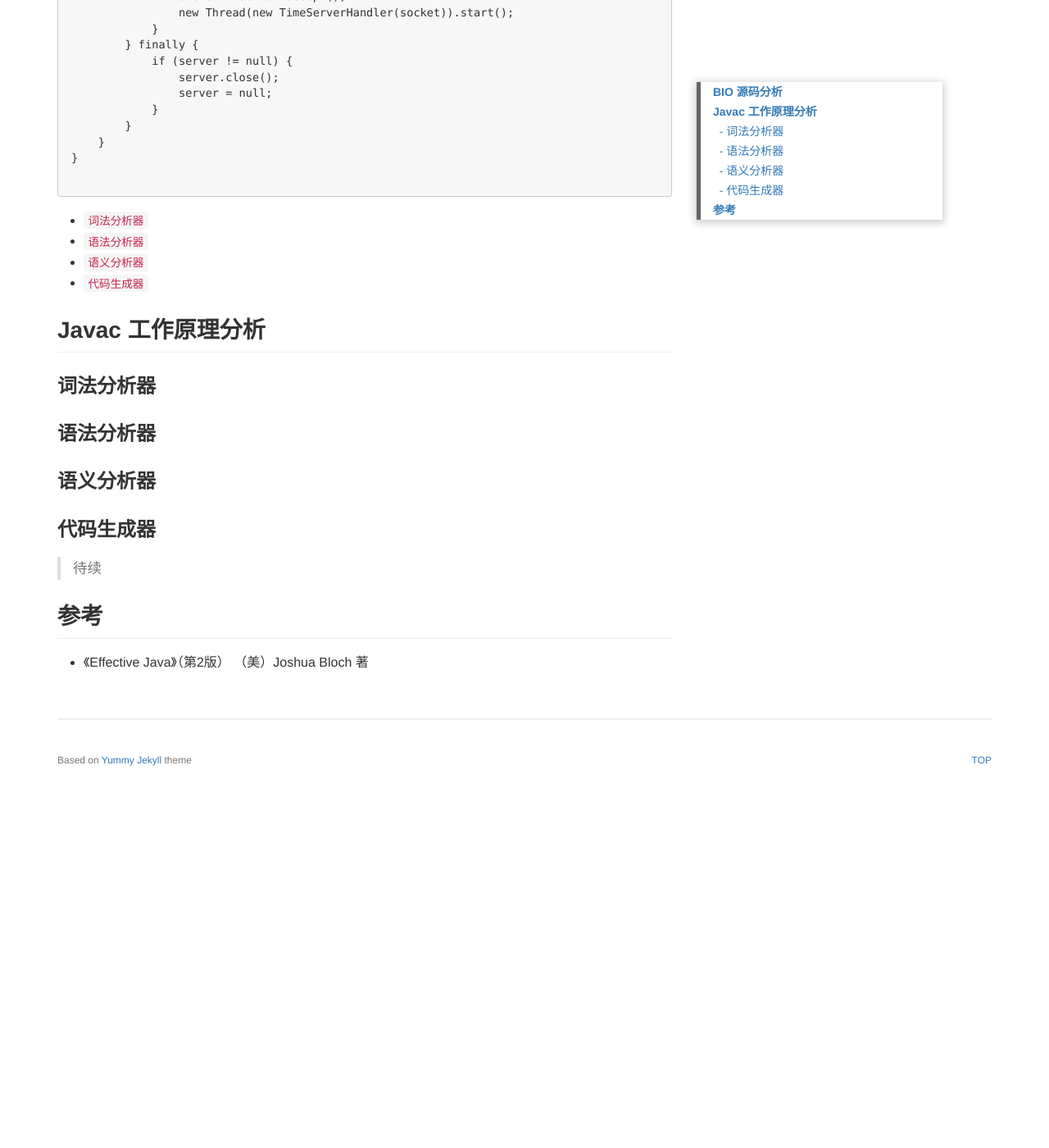
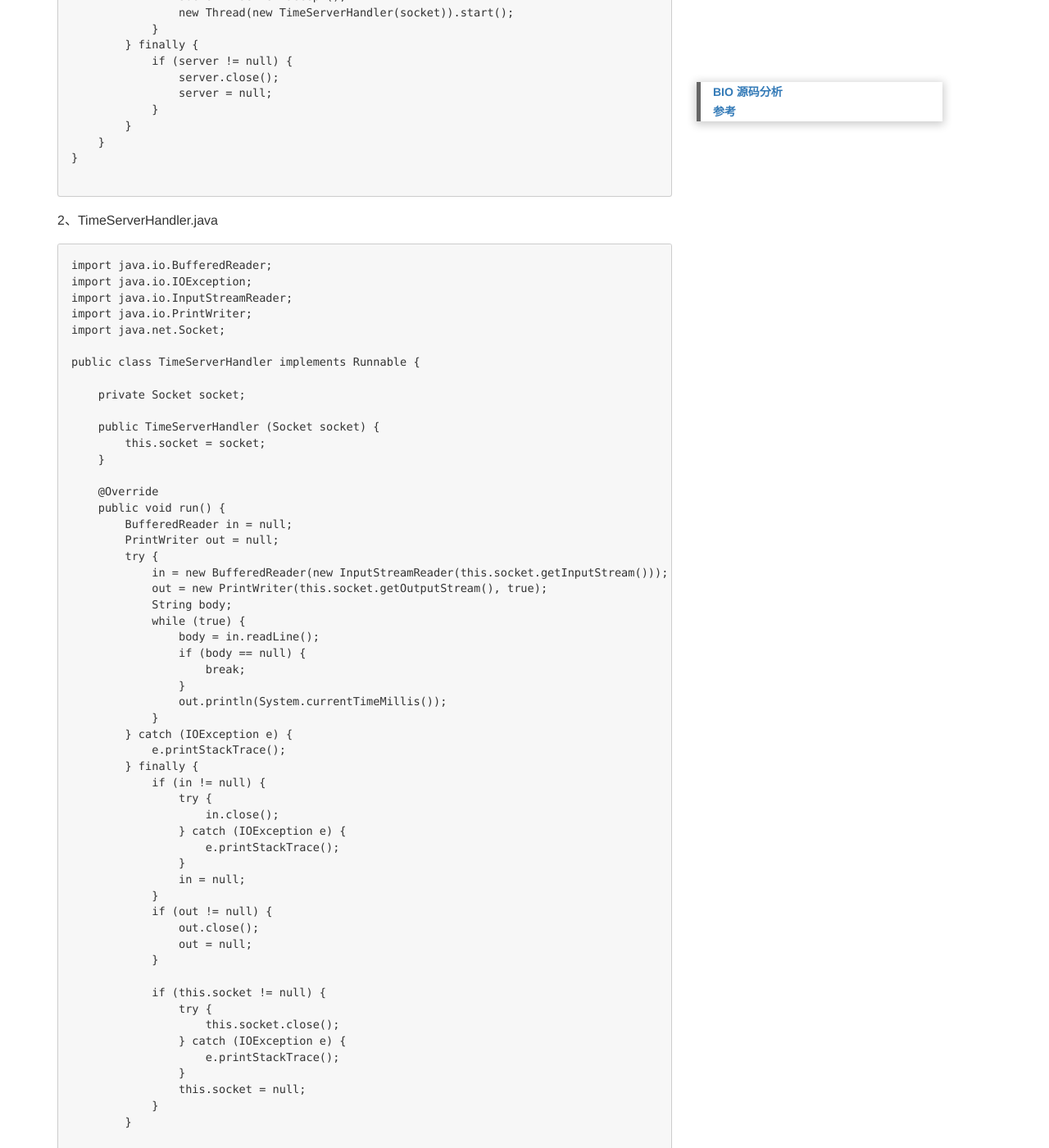
Before and after one commit to whatilove/whatilove.github.io, a Jekyll site: the page built from _posts/notebook/2017-12-29-BIO通信模型.md, in a window 1280 px wide and 1400 px high, scrolled down 1451 px. Shown: the whole window at 82% size. Built offline with Jekyll 4.4.1, drawn with Linux system fonts in a browser that asks for light colours; a script that is not in the unit is left out; before the commit the page ends 2409 px from its top, so only the background shows below that; some of the changed text lies outside the part shown.

Commit message:
edit bio

````diff
--- a/_posts/notebook/2017-12-29-BIO通信模型.md
+++ b/_posts/notebook/2017-12-29-BIO通信模型.md
@@ -43,28 +43,119 @@
 
 ```
 
+2、TimeServerHandler.java
 
+```
+import java.io.BufferedReader;
+import java.io.IOException;
+import java.io.InputStreamReader;
+import java.io.PrintWriter;
+import java.net.Socket;
 
+public class TimeServerHandler implements Runnable {
 
+    private Socket socket;
 
+    public TimeServerHandler (Socket socket) {
+        this.socket = socket;
+    }
 
-* `词法分析器`
-* `语法分析器`
-* `语义分析器`
-* `代码生成器`
+    @Override
+    public void run() {
+        BufferedReader in = null;
+        PrintWriter out = null;
+        try {
+            in = new BufferedReader(new InputStreamReader(this.socket.getInputStream()));
+            out = new PrintWriter(this.socket.getOutputStream(), true);
+            String body;
+            while (true) {
+                body = in.readLine();
+                if (body == null) {
+                    break;
+                }
+                out.println(System.currentTimeMillis());
+            }
+        } catch (IOException e) {
+            e.printStackTrace();
+        } finally {
+            if (in != null) {
+                try {
+                    in.close();
+                } catch (IOException e) {
+                    e.printStackTrace();
+                }
+                in = null;
+            }
+            if (out != null) {
+                out.close();
+                out = null;
+            }
 
-## Javac 工作原理分析
+            if (this.socket != null) {
+                try {
+                    this.socket.close();
+                } catch (IOException e) {
+                    e.printStackTrace();
+                }
+                this.socket = null;
+            }
+        }
 
-### 词法分析器
+    }
+}
 
-### 语法分析器
+```
 
-### 语义分析器
+3、TimeClient.java
 
-### 代码生成器
+```
+import java.io.BufferedReader;
+import java.io.IOException;
+import java.io.InputStreamReader;
+import java.io.PrintWriter;
+import java.net.Socket;
 
-> 待续
+public class TimeClient {
+
+    public static void main(String[] args) throws IOException, InterruptedException {
+        Socket socket = null;
+        PrintWriter out = null;
+        BufferedReader in = null;
+        try {
+            socket = new Socket("127.0.0.1", 9999);
+            in = new BufferedReader(new InputStreamReader(socket.getInputStream()));
+            out = new PrintWriter(socket.getOutputStream(), true);
+            out.println("send data");
+            String body;
+            while (true) {
+                body = in.readLine();
+                if (body == null) {
+                    break;
+                }
+                System.out.println(body);
+            }
+        } finally {
+            if (socket != null) {
+                socket.close();
+                socket = null;
+            }
+            if (out != null) {
+                out.close();
+                out = null;
+            }
+            if (in != null) {
+                in.close();
+                in = null;
+            }
+        }
+    }
+}
+
+```
+
+BIO 的主要问题在于每当有一个新的客户端请求接入时，服务端必须创建一个新的线程处理新接入的客户端链路，一个线程只能处理一个客户端连接。在高性能服务器应用领域，往往需要面向成千上万个客户端的并发连接，这种模型显然无法满足高性能、高并发接入的场景。
+
 
 ## 参考
 
-* 《Effective Java》（第2版） （美）Joshua Bloch 著
+* 《Netty 权威指南》（第2版） 李林锋 著
````
